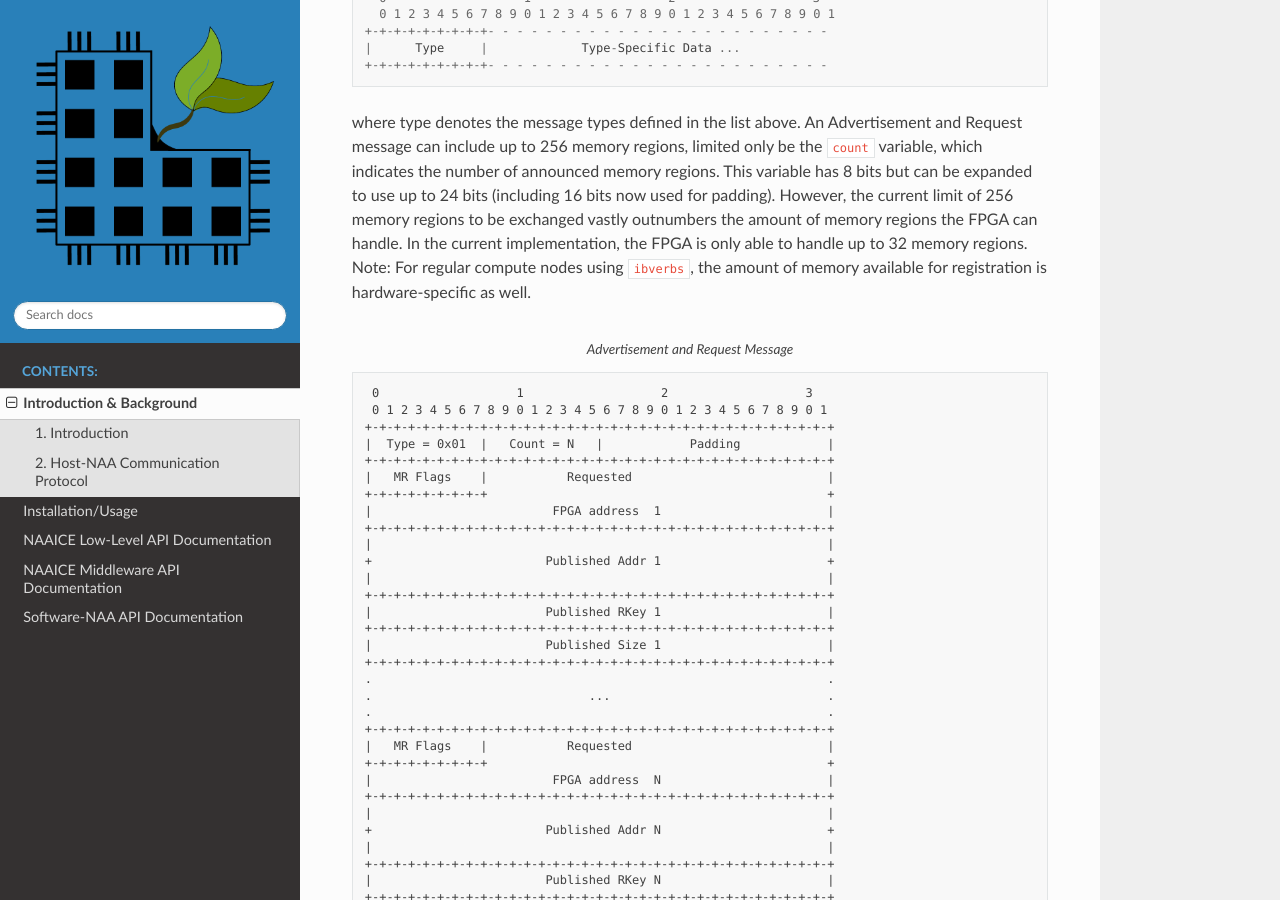
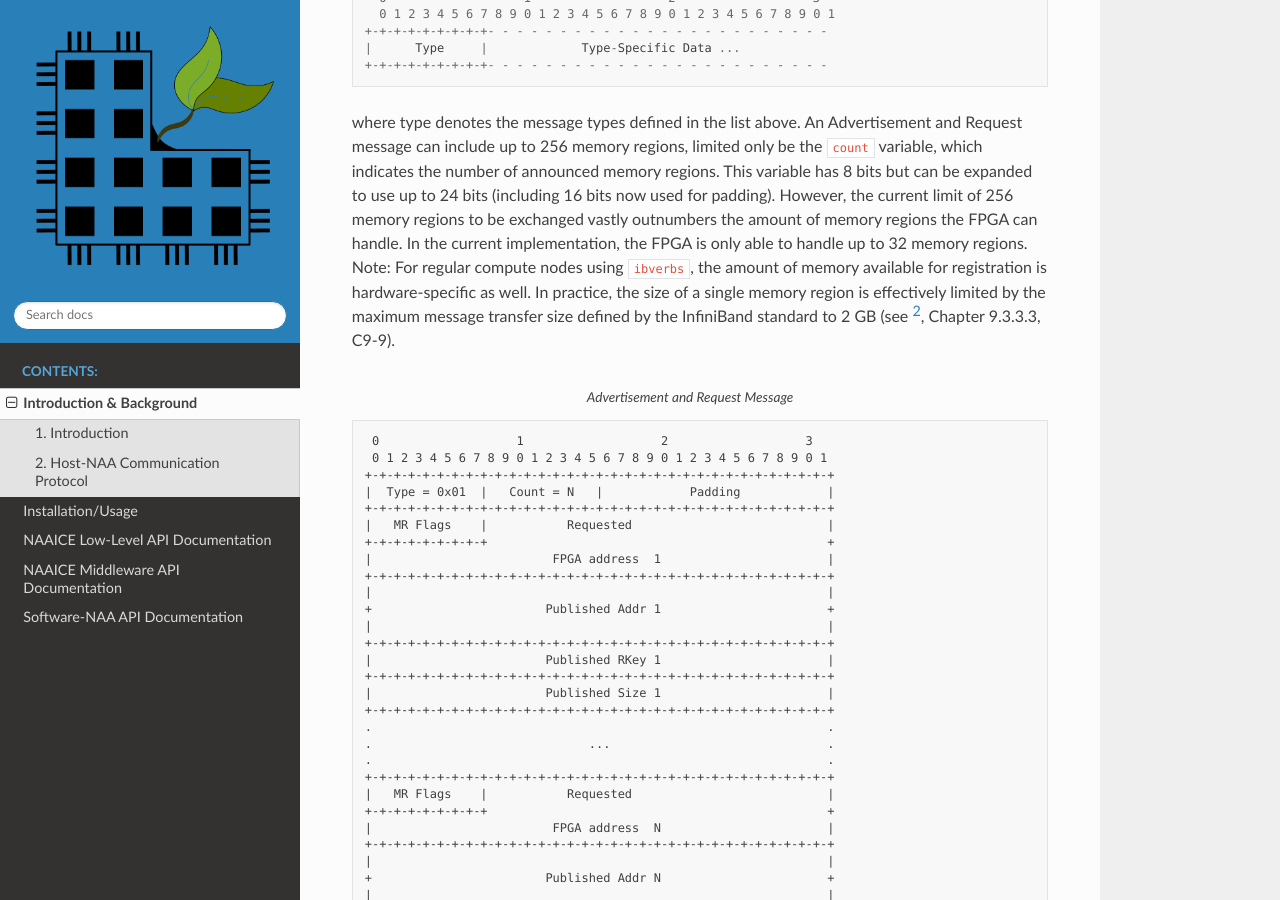
Before and after one commit to naaice-greenhpc/naa-communication-library, a Sphinx documentation site: the page built from docs/source/api/introduction.rst, in a window 1280 px wide and 900 px high, scrolled down 4176 px. Built offline with Sphinx 7.4.7 and the Read the Docs theme 3.1.0, drawn with Linux system fonts in a browser that asks for light colours; some of the changed text lies outside the part shown.

Commit message:
Merge branch 'update-docu' into 'main'
update docu

See merge request naaice/naa-communication-prototype!44

```diff
--- a/docs/source/api/introduction.rst
+++ b/docs/source/api/introduction.rst
@@ -133,7 +133,7 @@ All messages share a similar structure as shown below
   +-+-+-+-+-+-+-+-+- - - - - - - - - - - - - - - - - - - - - - - -
 
 where type denotes the message types defined in the list above.
-An Advertisement and Request message can include up to 256 memory regions, limited only be the ``count`` variable, which indicates the number of announced memory regions. This variable has 8 bits but can be expanded to use up to 24 bits (including 16 bits now used for padding). However, the current limit of 256 memory regions to be exchanged vastly outnumbers the amount of memory regions the FPGA can handle. In the current implementation, the FPGA is only able to handle up to 32 memory regions. Note: For regular compute nodes using ``ibverbs``, the amount of memory available for registration is hardware-specific as well.
+An Advertisement and Request message can include up to 256 memory regions, limited only be the ``count`` variable, which indicates the number of announced memory regions. This variable has 8 bits but can be expanded to use up to 24 bits (including 16 bits now used for padding). However, the current limit of 256 memory regions to be exchanged vastly outnumbers the amount of memory regions the FPGA can handle. In the current implementation, the FPGA is only able to handle up to 32 memory regions. Note: For regular compute nodes using ``ibverbs``, the amount of memory available for registration is hardware-specific as well. In practice, the size of a single memory region is effectively limited by the maximum message transfer size defined by the InfiniBand standard to 2 GB (see [#infiniband_standard]_, Chapter 9.3.3.3, C9-9).
 
 .. code-block:: text
    :caption: Advertisement and Request Message
@@ -242,7 +242,7 @@ Connection termination is again done through methods provided by ``librdmacm``.
 
 The main goal of the API is to allow the offloading of tasks on to an NAA in an RPC-like fashion. For this, the data transfer should be as performant as possible. Taking message overhead into account it can be safely assumed that the performance of fewer and larger messages is the best. The actual style of the data transfer, i.e. the number and size of messages sent is dependent on many factors however:
 
-- A single message can only hold 1 GB, which is also the maximum size for a memory region right now
+- A single message can only hold 2 GB, which is also the maximum size for a memory region right now
 - There is an overhead for multiple memory regions on the FPGA
 
     - The management on the FPGA (e.g. mapping of virtual to physical addresses and the verification of the ``rkeys``) is easier with a smaller number of memory regions
```
